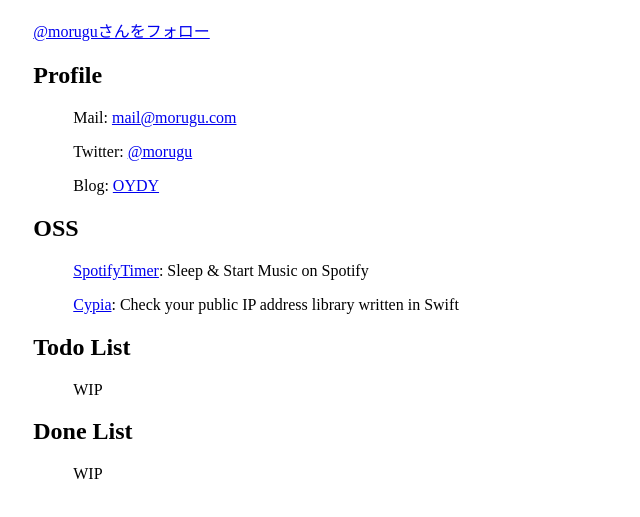
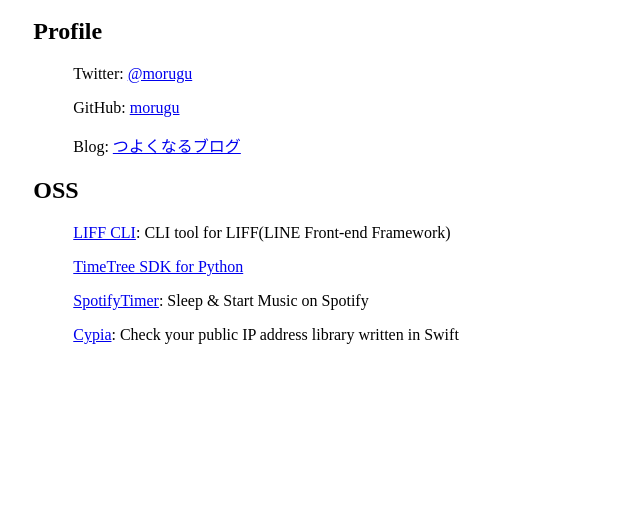
Before and after one commit to morugu/morugu.com, a plain HTML site: page index.html in a window 1280 px wide. Shown: the part 95-612 px from the top of the page, without its empty margins (0-640 px from the left). Drawn offline with Linux system fonts and the light colour scheme; a web font is replaced by a local one.

Commit message:
update profile

```diff
--- a/index.html
+++ b/index.html
@@ -5,6 +5,7 @@
     <title>morugu.com</title>
     <link rel="stylesheet" media="screen" href="styles.css" >
     <meta name="viewport" content="width=device-width, initial-scale=1">
+    <link href="https://fonts.googleapis.com/earlyaccess/roundedmplus1c.css" rel="stylesheet" />
 </head>
 <body>
     <script>
@@ -16,24 +17,20 @@
     ga('create', 'UA-99642488-1', 'auto');
     ga('send', 'pageview');
     </script>
-  <div class="">
-    <h1>morugu.com</h1>
-    <a href="https://twitter.com/morugu" class="twitter-follow-button" data-show-count="false" data-lang="ja" data-dnt="true">@moruguさんをフォロー</a> <script>!function(d,s,id){var js,fjs=d.getElementsByTagName(s)[0],p=/^http:/.test(d.location)?'http':'https';if(!d.getElementById(id)){js=d.createElement(s);js.id=id;js.src=p+'://platform.twitter.com/widgets.js';fjs.parentNode.insertBefore(js,fjs);}}(document, 'script', 'twitter-wjs');</script>
+
+    <div class="body">
+        <h1 class="title">morugu.com</h1>
 
         <h2>Profile</h2>
-    <ul>Mail: <a href="mailto:mail@morugu.com">mail@morugu.com</a></ul>
         <ul>Twitter: <a href="https://twitter.com/morugu">@morugu<a/></ul>
-    <ul>Blog: <a href="http://morugu.hatenablog.com/">OYDY<a/></ul>
+        <ul>GitHub: <a href="https://github.com/morugu">morugu<a/></ul>
+        <ul>Blog: <a href="https://blog.morugu.com/">つよくなるブログ<a/></ul>
 
         <h2>OSS</h2>
+        <ul><a href="https://github.com/morugu/liff-cli">LIFF CLI</a>: CLI tool for LIFF(LINE Front-end Framework)</ul>
+        <ul><a href="https://github.com/morugu/timetree-sdk-python">TimeTree SDK for Python</a></ul>
         <ul><a href="https://morugu.github.io/SpotifyTimer/">SpotifyTimer</a>: Sleep & Start Music on Spotify</ul>
         <ul><a href="https://github.com/morugu/Cypipa">Cypia</a>: Check your public IP address library written in Swift</ul>
-
-    <h2>Todo List</h2>
-    <ul>WIP</ul>
-
-    <h2>Done List</h2>
-    <ul>WIP</ul>
     </div>
 </body>
 </html>
```
Lines whose indentation alone changed are shown as unchanged.
